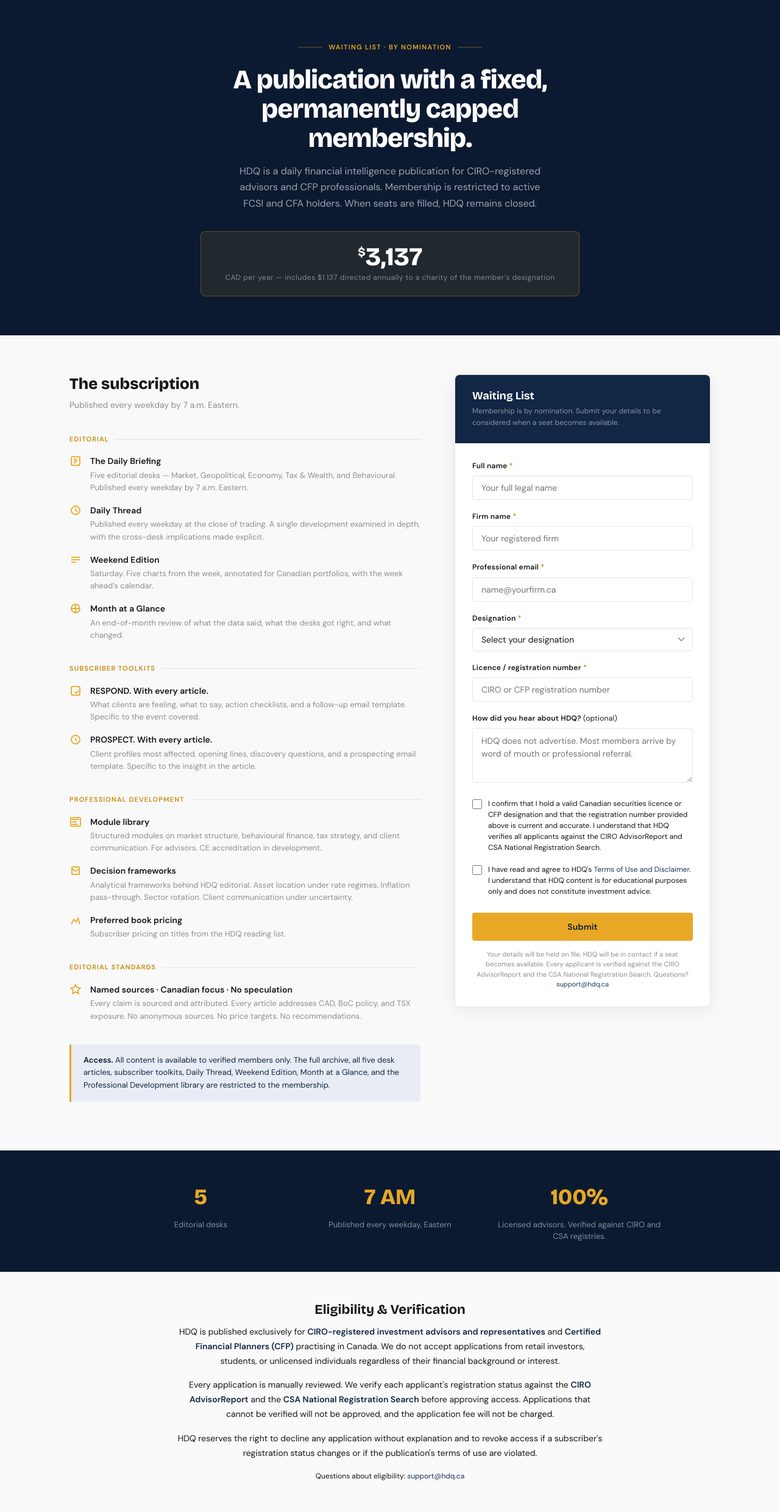
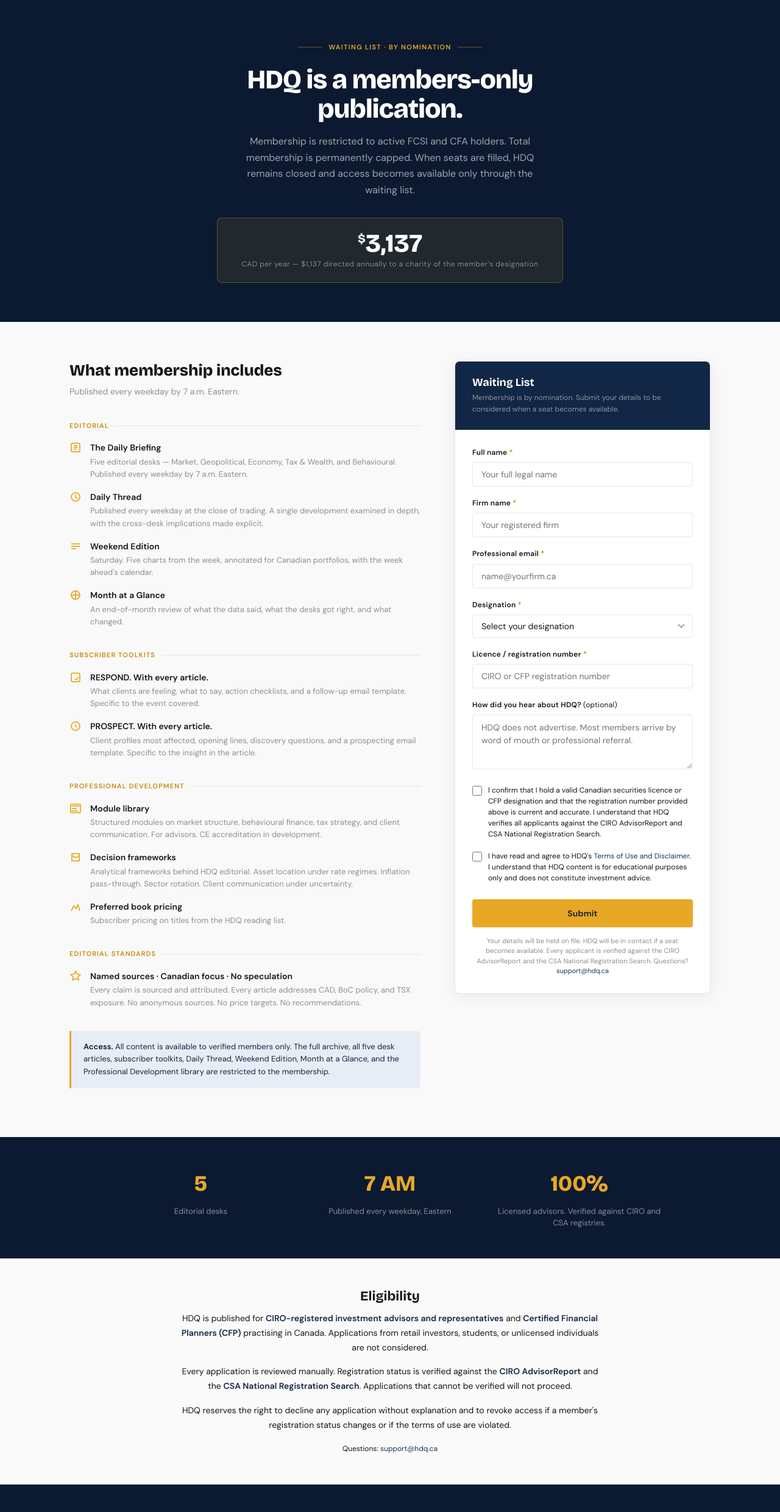
Before and after one commit to SawUFO/hdq-platform, a website: page static/hdq-subscribe.html in a window 1280 px wide. Shown: the part 63-2543 px from the top of the page at 61% size. Drawn offline with nearby package versions, Linux system fonts and the light colour scheme.

Commit message:
Update hdq-subscribe.html

```diff
--- a/static/hdq-subscribe.html
+++ b/static/hdq-subscribe.html
@@ -182,7 +182,7 @@
     <a href="hdq-legal.html" class="mobile-nav-sub-link" onclick="window.closeMobileNav()">Legal &amp; Disclaimer</a>
   </nav>
   <div class="mobile-nav-footer">
-    <a href="hdq-subscribe.html" class="mobile-nav-subscribe" onclick="window.closeMobileNav()">Subscribe — $3,137/year</a>
+    <a href="hdq-subscribe.html" class="mobile-nav-subscribe" onclick="window.closeMobileNav()">Waiting List</a>
   </div>
 </div>
 <header class="masthead" role="banner">
@@ -201,7 +201,13 @@
     </nav>
     <div class="nav-right">
       <a href="hdq-subscribe.html" class="nav-subscribe">Waiting List</a>
-      <div class="hamburger" aria-label="Menu"><span></span><span></span><span></span></div>
+      <button type="button" onclick="window.openMobileNav()" aria-label="Open navigation menu"
+        style="display:none;flex-direction:column;gap:5px;cursor:pointer;background:none;border:none;padding:8px;margin:0;-webkit-tap-highlight-color:transparent;touch-action:manipulation;" id="hdq-hamburger">
+        <span style="display:block;width:22px;height:2px;background:rgba(255,255,255,0.8);border-radius:2px;"></span>
+        <span style="display:block;width:22px;height:2px;background:rgba(255,255,255,0.8);border-radius:2px;"></span>
+        <span style="display:block;width:22px;height:2px;background:rgba(255,255,255,0.8);border-radius:2px;"></span>
+      </button>
+      <script>(function(){var b=document.getElementById('hdq-hamburger');if(b&&window.innerWidth<=768)b.style.display='flex';window.addEventListener('resize',function(){if(b)b.style.display=window.innerWidth<=768?'flex':'none';});})();</script>
     </div>
   </div>
 </header>
@@ -210,11 +216,11 @@
 <section class="sub-hero" aria-labelledby="subscribe-heading">
   <div class="sub-hero-inner">
     <div class="sub-eyebrow">Waiting List &middot; By Nomination</div>
-    <h1 id="subscribe-heading">A publication with a fixed, permanently capped membership.</h1>
-    <p>HDQ is a daily financial intelligence publication for CIRO-registered advisors and CFP professionals. Membership is restricted to active FCSI and CFA holders. When seats are filled, HDQ remains closed.</p>
+    <h1 id="subscribe-heading">HDQ is a members-only publication.</h1>
+    <p>Membership is restricted to active FCSI and CFA holders. Total membership is permanently capped. When seats are filled, HDQ remains closed and access becomes available only through the waiting list.</p>
     <div class="sub-price-tag" role="complementary" aria-label="Pricing">
       <div class="sub-price-amount"><sup>$</sup>3,137</div>
-      <div class="sub-price-period">CAD per year &mdash; includes $1,137 directed annually to a charity of the member&rsquo;s designation</div>
+      <div class="sub-price-period">CAD per year &mdash; $1,137 directed annually to a charity of the member&rsquo;s designation</div>
     </div>
   </div>
 </section>
@@ -224,7 +230,7 @@
 
   <!-- OFFERING COLUMN -->
   <div class="sub-offering">
-    <h2>The subscription</h2>
+    <h2>What membership includes</h2>
     <p>Published every weekday by 7 a.m. Eastern.</p>
 
     <!-- Editorial -->
@@ -432,11 +438,11 @@
 <!-- ELIGIBILITY -->
 <section class="eligibility-section" aria-labelledby="eligibility-heading">
   <div class="eligibility-inner">
-    <h3 id="eligibility-heading">Eligibility &amp; Verification</h3>
-    <p>HDQ is published exclusively for <strong>CIRO-registered investment advisors and representatives</strong> and <strong>Certified Financial Planners (CFP)</strong> practising in Canada. We do not accept applications from retail investors, students, or unlicensed individuals regardless of their financial background or interest.</p>
-    <p>Every application is manually reviewed. We verify each applicant's registration status against the <strong>CIRO AdvisorReport</strong> and the <strong>CSA National Registration Search</strong> before approving access. Applications that cannot be verified will not be approved, and the application fee will not be charged.</p>
-    <p>HDQ reserves the right to decline any application without explanation and to revoke access if a subscriber's registration status changes or if the publication's terms of use are violated.</p>
-    <p style="font-size:12px;color:var(--n500);margin-top:8px;">Questions about eligibility: <a href="mailto:support@hdq.ca" style="color:var(--navy-700);">support@hdq.ca</a></p>
+    <h3 id="eligibility-heading">Eligibility</h3>
+    <p>HDQ is published for <strong>CIRO-registered investment advisors and representatives</strong> and <strong>Certified Financial Planners (CFP)</strong> practising in Canada. Applications from retail investors, students, or unlicensed individuals are not considered.</p>
+    <p>Every application is reviewed manually. Registration status is verified against the <strong>CIRO AdvisorReport</strong> and the <strong>CSA National Registration Search</strong>. Applications that cannot be verified will not proceed.</p>
+    <p>HDQ reserves the right to decline any application without explanation and to revoke access if a member's registration status changes or if the terms of use are violated.</p>
+    <p style="font-size:12px;color:var(--n500);margin-top:8px;">Questions: <a href="mailto:support@hdq.ca" style="color:var(--navy-700);">support@hdq.ca</a></p>
   </div>
 </section>
 
```
